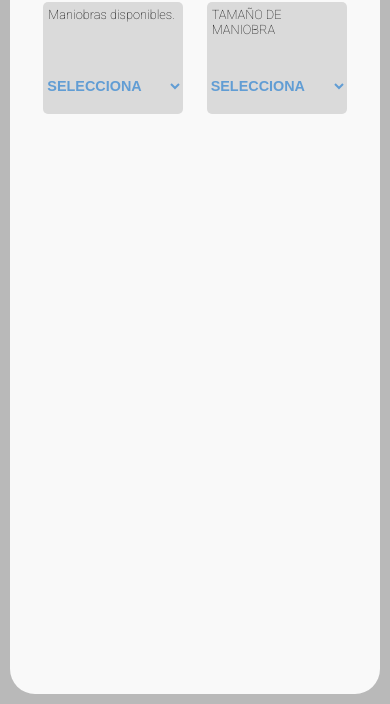
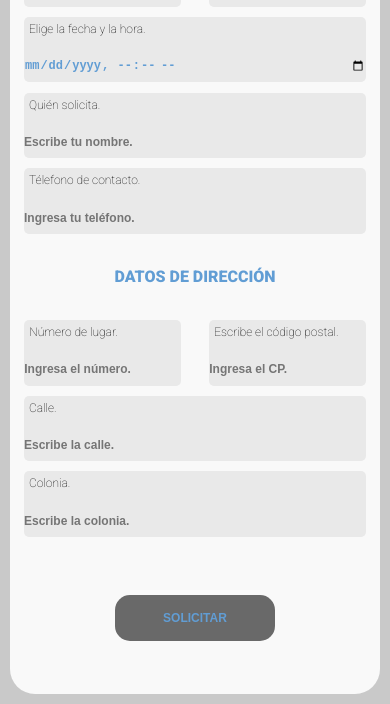
Before and after one commit to adrianrico/contactrucks-vanilla-js, a plain HTML site: page maneuverRequest.html in a window 390 px wide. Shown: the part 140-844 px from the top of the page. Drawn offline with nearby package versions, Linux system fonts and the light colour scheme.

Commit message:
REQUEST PAGE LAYOUT
Finished request page front layout, basic responsive

```diff
--- a/css/maneuverReqStyle.css
+++ b/css/maneuverReqStyle.css
@@ -16,8 +16,6 @@ html, body
 
     font-family: 'Roboto', sans-serif;
 
-    background-color: #f9f9f9;
-
 }
 
 body::-webkit-scrollbar
@@ -33,52 +31,74 @@ body::-webkit-scrollbar
 
     padding: 10px;
 
-    background-color: #b9b9b9;
+    background-color: #c9c9c9;
 }
 
-#form_container
+#header_container
 {
-    height: 100%;
+    height: 8%;
+    width:  100%;
 
-    padding: 5px;
+    display:            flex;
+    justify-content:    center;
+    align-items:        center;
 
-    border-radius: 25PX;
+    border-top-left-radius:     25px;
+    border-top-right-radius:    25px;
 
     background-color: #f9f9f9;
 }
 
 #logo_img
 {
-    height:     10%;
+    height:     100%;
     max-width:  50%;
 
-    margin: 0 auto;
+    padding: 0.25em;
 
-    display: block;
 }
 
 #logo_title
 {
-    height:     5%;
+    height:     100%;
 
-    text-align: center;
+    padding: 0.25rem;
+    display:            flex;
+    justify-content:    center;
+    align-items:        center;
 
     font-weight: 100;
     font-size: clamp(0.5rem, 1.5rem, 6rem);
 
     color: #619dd4;
+}
+
+#form_container
+{
+    height: 92%;
+    width:  100%;
+
+    border-bottom-left-radius:     25px;
+    border-bottom-right-radius:    25px;
+
+    background-color: #f9f9f9;
+}
+
+#first_row
+{
+    height: 10%;
+    width:  100%;
+
+    display: flex;
+    justify-content: space-around;
 
 }
 
-#first_subcontainer
+.double_subcontainer
 {
-    height: 15%;
-    width:  100%;
+    width: 45%;
 
     padding: 5px;
-
-    display: flex;
-    justify-content: space-evenly;
 }
 
 label
@@ -91,9 +111,9 @@ label
 
     border-top-left-radius:     5px;
     border-top-right-radius:    5px;
-    background-color: #dadada;
+    background-color: #e9e9e9;
 
-    font-size: clamp(0.5rem, 0.8rem, 6rem);
+    font-size: clamp(0.75rem, 0.5rem, 6rem);
 }
 
 select
@@ -104,155 +124,180 @@ select
     border: none;
     border-bottom-left-radius:  5px;
     border-bottom-right-radius: 5px;
-    background-color: #dadada;
+    background-color: #e9e9e9;
 
     font-weight: 900;
     font-size: clamp(0.5rem, 0.9rem, 6rem);
     color: #619dd4;
 }
 
-#left_subcontainer
+#second_row
 {
-    height: 100%;
-    width: 40%;
+    height: 10%;
+    width:  100%;
+
+    padding: 5px;
 
 }
 
-#right_subcontainer
+.one_control_label
 {
+    height: 50%;
+    width:  95%;
 
-    height: 100%;
-    width: 40%;
+    margin: 0 auto;
+
+    display: block;
+
+    border-top-left-radius:     5px;
+    border-top-right-radius:    5px;
+
+    background-color: #e9e9e9;
+
+    font-size: clamp(0.75rem, 0.5rem, 6rem);
 
 }
 
+.one_control_input
+{
+    height: 50%;
+    width:  95%;
 
+    margin: 0 auto;
 
+    display: block;
 
+    border: none;
+    border-bottom-left-radius:  5px;
+    border-bottom-right-radius: 5px;
+    background-color: #e9e9e9;
 
+    font-weight: 900;
+    font-size: clamp(0.75rem, 0.5rem, 6rem);
+    color: #619dd4;
+}
 
-
-
-
- /*
-
-section
+#third_row
 {
-    height: 100vh;
+    height: 10%;
     width:  100%;
 
-    background-color: #375e82;
+    padding: 5px;
+
 }
 
-#header
+#fourth_row
+{
+    height: 10%;
+    width:  100%;
+
+    padding: 5px;
+
+}
+
+h2
+{
+    font-weight: 900;
+    font-size: clamp(1rem, 0.5rem, 6rem);
+    color: #619dd4;
+}
+
+#fifth_row
+{
+    height: 10%;
+    width:  100%;
+
+    padding: 5px;
+
+    display: flex;
+    justify-content: center;
+    align-items: center;
+
+}
+
+#sixth_row
+{
+    height: 10%;
+    width:  100%;
+
+    display: flex;
+    justify-content: space-around;
+
+}
+
+#sixth_row label
+{
+    height: 50%;
+
+    padding: 5px;
+
+    display: block;
+
+    border-top-left-radius:     5px;
+    border-top-right-radius:    5px;
+    background-color: #e9e9e9;
+
+    font-size: clamp(0.75rem, 0.5rem, 6rem);
+}
+
+.multi_input
+{
+    height: 50%;
+    width:  100%;
+
+    margin: 0 auto;
+
+    display: block;
+
+    border: none;
+    border-bottom-left-radius:  5px;
+    border-bottom-right-radius: 5px;
+    background-color: #e9e9e9;
+
+    font-weight: 900;
+    font-size: clamp(0.75rem, 0.5rem, 6rem);
+    color: #619dd4;
+}
+
+#seventh_row
+{
+    height: 10%;
+    width:  100%;
+
+    padding: 5px;
+
+}
+
+#eigth_row
+{
+    height: 10%;
+    width:  100%;
+
+    padding: 5px;
+
+}
+
+#nineth_row
 {
     height: 20%;
     width:  100%;
 
     display:            flex;
+    align-items:        center;
     justify-content:    center;
-    align-items:        center;
-
 
 }
 
-#header_logo
+#request_btn
 {
-    height: 100%;
-    width:  18%;
+    border: none;
+    border-radius: 15px;
 
-    padding: 0% 1% 0% 1%;
+    font-weight: 900;
+    font-size: clamp(0.75rem, 0.5rem, 6rem);
+    color: #619dd4;
 
-    display:            flex;
-    justify-content:    center;
-    align-items:        center;
+    padding: 1rem 3rem;
 
+    background-color: dimgray;
 }
-
-#header_logo img
-{
-    height: 90%;
-    width:  90%;
-
-}
-
-#header_text
-{
-    height: 100%;
-    width:  80%;
-
-    font-size: 1.5em;
-
-    display:            flex;
-    justify-content:    left;
-    align-items:        center;
-
-}
-
-#intro_text
-{
-    height: 20%;
-    width:  100%;
-
-    display: inline-block;
-    text-align: center;
-
-
-}
-
-#form
-{
-    height: 60%;
-    width:  100%;
-
-
-}
-
-#form_type
-{
-    height: 25%;
-    width:  100%;
-
-    display:            flex;
-    justify-content:    center;
-    align-items:        center;
-
-
-}
-
-#form_size
-{
-    height: 25%;
-    width:  100%;
-
-    display:            flex;
-    justify-content:    center;
-    align-items:        center;
-
-
-}
-
-#form_date
-{
-    height: 25%;
-    width:  100%;
-
-    display:            flex;
-    justify-content:    center;
-    align-items:        center;
-
-
-}
-
-#form_button
-{
-    height: 25%;
-    width:  100%;
-
-    display:            flex;
-    justify-content:    center;
-    align-items:        center;
-
-
-}
-  */
--- a/js/index.js
+++ b/js/index.js
@@ -2,6 +2,6 @@ $( document ).ready(function()
 {
     $('#maneuver_btn').click(function()
     {
-       $(location).attr('href','../maneuverRequest.html');
+       $(location).attr('href','/maneuverRequest.html');
     });
 })
--- a/maneuverRequest.html
+++ b/maneuverRequest.html
@@ -22,11 +22,14 @@
 <body>
 
     <div id="main_container">
-        <div id="form_container">
+
+        <div id="header_container">
             <img src="img/truck.svg" alt="truck logo" id="logo_img">
             <h1 id="logo_title">Solicita tu maniobra.</h1>
+        </div>
 
-            <div id="first_subcontainer">
+        <div id="form_container">
+            <div id="first_row">
                 <div id="left_subcontainer" class="double_subcontainer">
                     <label for="maneuver_dropdown">Maniobras disponibles.</label>
                     <select name="maneuver_dropdown" id="maneuver_dropdown">
@@ -35,101 +38,63 @@
                 </div>
 
                 <div id="right_subcontainer" class="double_subcontainer">
-                    <label for="size_dropdown">TAMAÑO DE MANIOBRA</label>
+                    <label for="size_dropdown">Tamaño de maniobra.</label>
                     <select name="size_dropdown" id="size_dropdown">
                         <option value="">SELECCIONA</option>
                     </select>
                 </div>
             </div>
 
+            <div id="second_row">
+                <label for="maneuver_date" id="date_label" class="one_control_label">Elige la fecha y la hora.</label>
+                <input type="datetime-local" name="maneuver_date" id="maneuver_date" class="one_control_input">
+            </div>
+
+            <div id="third_row">
+                <label for="full_name_input" class="one_control_label">Quién solicita.</label>
+                <input type="text" name="full_name_input" id="full_name_input" placeholder="Escribe tu nombre." class="one_control_input">
+            </div>
+
+            <div id="fourth_row">
+                <label for="full_name_input" class="one_control_label">Télefono de contacto.</label>
+                <input type="number" name="telephone_input" id="telephone_input" placeholder="Ingresa tu teléfono." class="one_control_input">
+            </div>
+
+            <div id="fifth_row">
+                <h2>DATOS DE DIRECCIÓN</h2>
+            </div>
+
+            <div id="sixth_row">
+                <div class="double_subcontainer">
+                    <label for="house_number" class="multi_label">Número de lugar.</label>
+                    <input type="number" name="house_number" placeholder="Ingresa el número." class="multi_input">
+
+                </div>
+
+                <div id="" class="double_subcontainer">
+                    <label for="cp_input" class="multi_label">Escribe el código postal.</label>
+                    <input type="number" name="cp_input" placeholder="Ingresa el CP." class="multi_input">
                 </div>
             </div>
 
-
-    <!-- <div id="logo_container">
-        <img src="img/truck.svg" alt="truck logo" id="logo_img">
-        <h1 id="logo_title">Solicita tu maniobra.</h1>
+            <div id="seventh_row">
+                <label for="street_input" class="one_control_label">Calle.</label>
+                <input type="text" name="street_input" id="street_input" placeholder="Escribe la calle." class="one_control_input">
             </div>
 
-    <div id="form_container">
-        <label for="maneuver_dropdown">MANIOBRAS DISPONIBLES</label>
-        <select name="maneuver_dropdown" id="maneuver_dropdown">
-            <option value="">SELECCIONA</option>
-        </select>
+            <div id="eigth_row">
+                <label for="col_input" class="one_control_label">Colonia.</label>
+                <input type="text" name="col_input" id="col_input" placeholder="Escribe la colonia." class="one_control_input">
+            </div>
 
-        <label for="size_dropdown">TAMAÑO DE MANIOBRA</label>
-        <select name="size_dropdown" id="size_dropdown">
-            <option value="">SELECCIONA</option>
-        </select>
+            <div id="nineth_row">
+                <button id="request_btn">
+                    SOLICITAR
+                </button>
+            </div>
 
-        <label for="maneuver_date">SELECCIONA LA FECHA</label>
-        <input type="datetime-local" name="maneuver_date" id="maneuver_date">
-
-        <label for="full_name_input">NOMBRE COMPLETO</label>
-        <input type="text" name="full_name_input" id="full_name_input" placeholder="Escribe tu nombre.">
-
-        <label for="full_name_input">TELÉFONO</label>
-        <input type="number" name="telephone_input" id="telephone_input" placeholder="Escribe tu teléfono.">
-
-    </div> -->
-
-
-<!--
-     <section>
-
-        <div id="header">
-            <div id="header_logo">
-                <img src="img/container.svg" alt="truck logo" id="logo_img">
-            </div>
-            <div id="header_text">
-                <h1>TITLE_LONG_TESTING</h1>
         </div>
     </div>
 
-        <div id="intro_text">
-            <h2>INTRO_TEST_TEXT</h2>
-            <P>
-                Lorem ipsum dolor sit amet, consectetur adipiscing elit.
-                Nullam nec purus odio. Proin feugiat lectus mauris.
-
-            </P>
-        </div>
-
-        <div id="form">
-            <div id="form_type">
-                <label for="maneuver_type">MANEUVER TYPE</label>
-                <select name="maneuver_type" id="maneuver_type_select">
-                    <option value="NOT SELECTED">-- SELECT --</option>
-                    <option value="FULL">FULL</option>
-                    <option value="SINGLE">SINGLE</option>
-                </select>
-            </div>
-
-            <div id="form_size">
-                <label for="maneuver_size">MANEUVER SIZE</label>
-                <select name="maneuver_size" id="maneuver_size_select">
-                    <option value="NOT SELECTED">-- SELECT --</option>
-                    <option value="40">40</option>
-                    <option value="20">20</option>
-                </select>
-            </div>
-
-            <div id="form_date">
-                <label for="maneuver_date">REQUEST MANIOBRAS DISPONIBLESE</label>
-                <select name="maneuver_date" id="maneuver_date">
-                    <option value="">SELECCIONA</option>
-                </select>">
-            </div>
-
-            <div id="form_button">
-                <button>REQUEST</button>
-            </div>
-
-
-        </div>
-
-
-    </section>  -->
-
 </body>
 </html>
```
Lines whose indentation alone changed are shown as unchanged.
